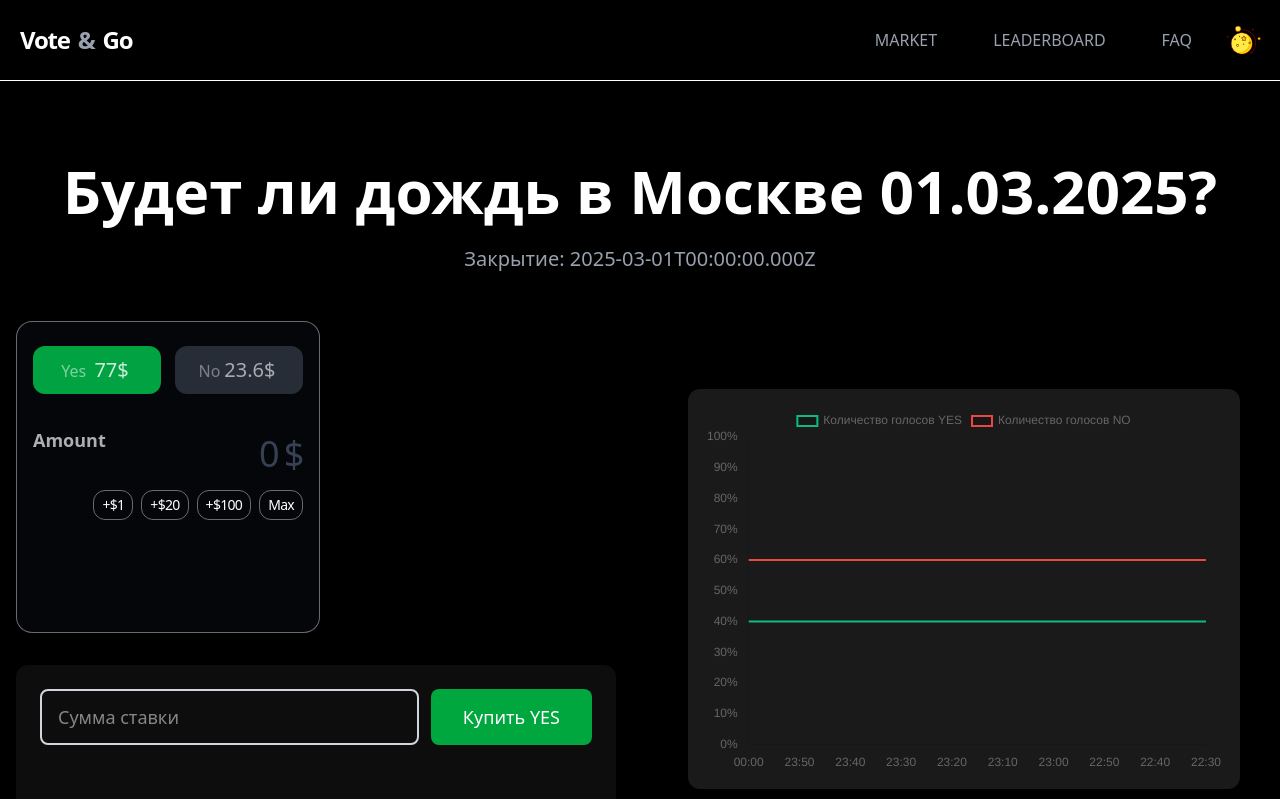
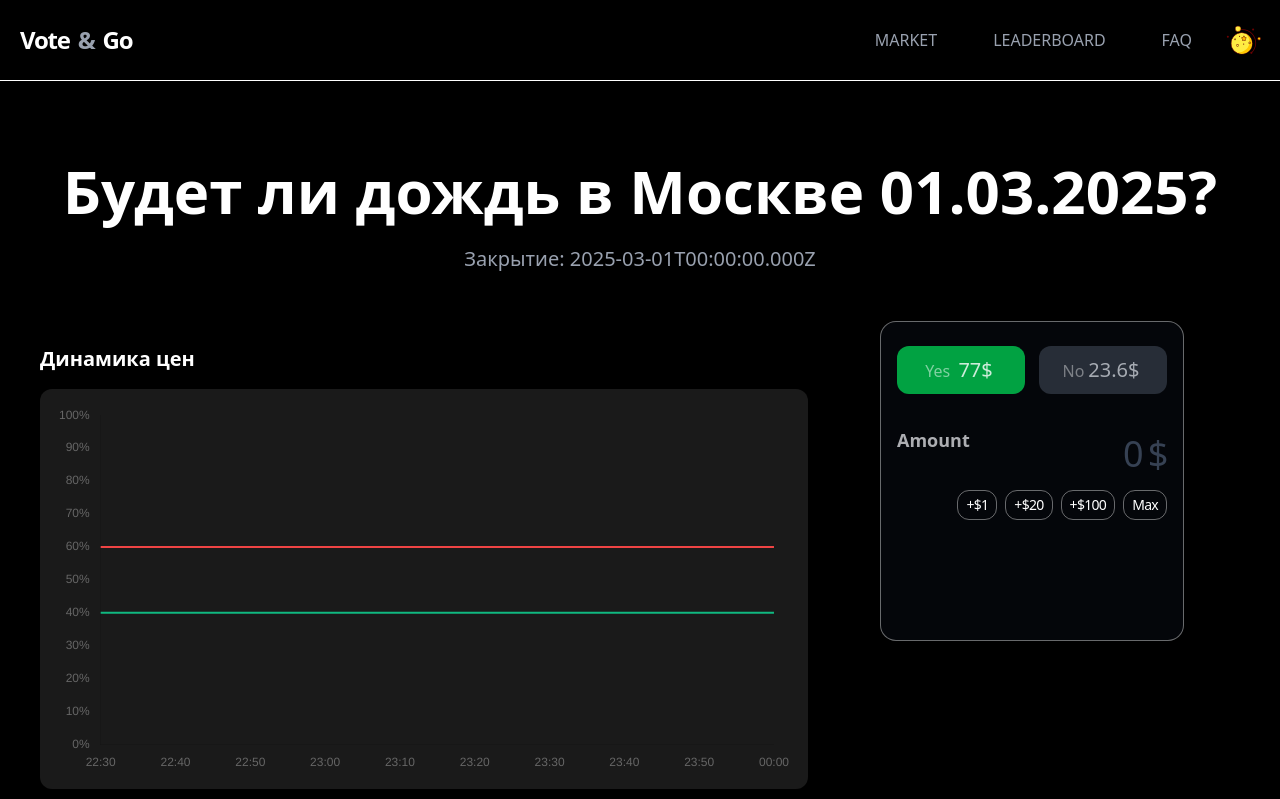
Before and after one commit to Vote-Go/frontend, a React (Vite) app: page /event/1 in a window 1280 px wide. Shown: the top 799 px of the page. Built offline with nearby package versions, Linux system fonts and the light colour scheme.

Commit message:
reorder the date axis

```diff
--- a/src/features/bet/ui/ChartSection.tsx
+++ b/src/features/bet/ui/ChartSection.tsx
@@ -24,7 +24,9 @@ const ChartSection: React.FC<IChartSection> = ({
 }) => {
   return (
     <>
-      <h3 className="text-xl font-semibold mb-4">Динамика цен</h3>
+      <h3 className="text-xl font-semibold mb-4 dark:text-black text-white">
+        Динамика цен
+      </h3>
       <LineChart
         data={{
           labels: marketData.activityChart.timestamps.map((t) =>
@@ -55,13 +57,12 @@ const ChartSection: React.FC<IChartSection> = ({
               },
             },
             legend: {
-              display: true,
+              display: false,
               labels: {
                 boxWidth: 20,
                 boxHeight: 10,
               },
             },
-
           },
         }}
       />
--- a/src/pages/Event.tsx
+++ b/src/pages/Event.tsx
@@ -93,8 +93,8 @@ const Event = () => {
         subtitle={`Закрытие: ${marketData.endDate}`}
       />
 
-      <div className="grid grid-cols-1 md:grid-cols-2 gap-8 md:gap-12 lg:gap-8 xl:gap-12">
-        <div className="p-6 dark:bg-white bg-black rounded-xl shadow-lg w-full md:order-2">
+      <div className="grid grid-cols-1 md:grid-cols-3 gap-8 md:gap-12 lg:gap-8 xl:gap-12">
+        <div className="p-6 dark:bg-white bg-black rounded-xl shadow-lg w-full md:col-span-2">
           <ChartSection
             marketData={marketData}
             selectedSpread={selectedSpread}
@@ -106,9 +106,9 @@ const Event = () => {
 
         <div className="grid grid-rows-[auto_1fr] md:grid-rows-none gap-6 md:gap-8">
           <div className="grid grid-cols-2 gap-4 md:gap-6 lg:gap-8">
-            <div className="border-1 w-76 h-auto bg-gray-900/25 dark:bg-white dark:border-gray-200 border-white/40 rounded-2xl">
+            <div className="border-1 w-76 h-auto max-h-80 bg-gray-900/25 dark:bg-white dark:border-gray-200 border-white/40 rounded-2xl">
               <div className="p-4">
-                <div className="*:w-32 *:h-12 flex justify-between  *:font-medium *:rounded-xl *:hover:cursor-pointer py-2 ">
+                <div className="*:w-32 *:h-12 flex justify-between *:font-medium *:rounded-xl *:hover:cursor-pointer py-2 ">
                   <button
                     onClick={() => setBuyYes(true)}
                     className={`${buyYes ? "bg-green-500/80 dark:bg-green-500 hover:bg-green-500/90 text-white/50 dark:text-white/75" : "bg-gray-600/50 dark:bg-gray-200 hover:bg-gray-600/45 dark:text-gray-700/30 dark:hover:bg-gray-200/50 text-white/40"}  `}
@@ -170,13 +170,6 @@ const Event = () => {
               </div>
             </div>
           </div>
-
-          <BetArea
-            selectedOutcome={selectedOutcome}
-            amount={amount}
-            onAmountChange={setAmount}
-            potentialPayout={potentialPayout}
-          />
         </div>
       </div>
 
--- a/src/shared/lib/mok/generateMokData.ts
+++ b/src/shared/lib/mok/generateMokData.ts
@@ -65,7 +65,7 @@ const generateHistoricalData = (
 const createActivityChart = (
   historicalData: HistoricalDataPoint[]
 ): MarketActivityChart => ({
-  timestamps: historicalData.map((d) => d.date.getTime()),
+  timestamps: historicalData.map((d) => d.date.getTime()).reverse(),
 
   volumeNo: historicalData.map(
     (d) => 100 * Number((d.volumeNo / (d.volumeNo + d.volumeYes)).toFixed(1))
```
